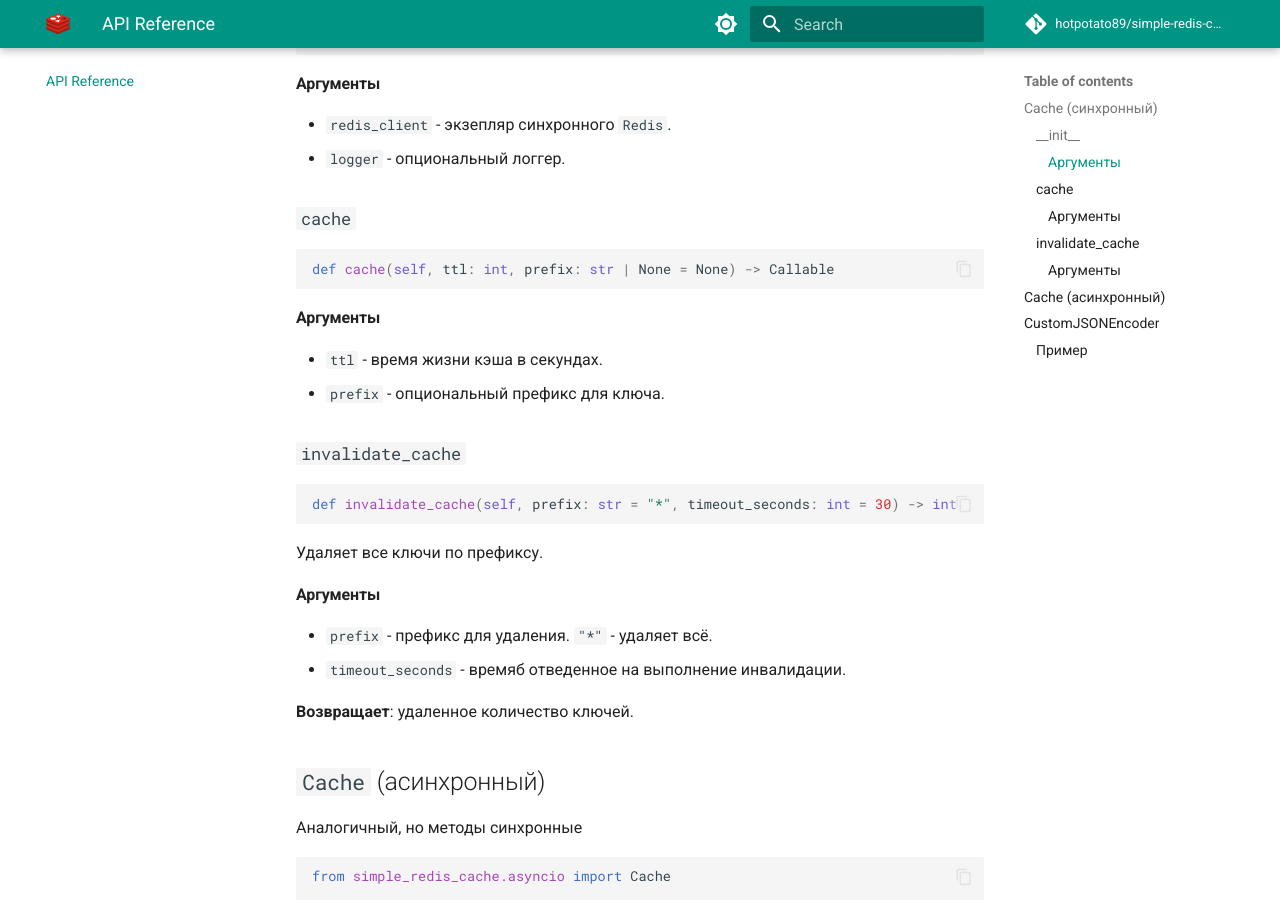
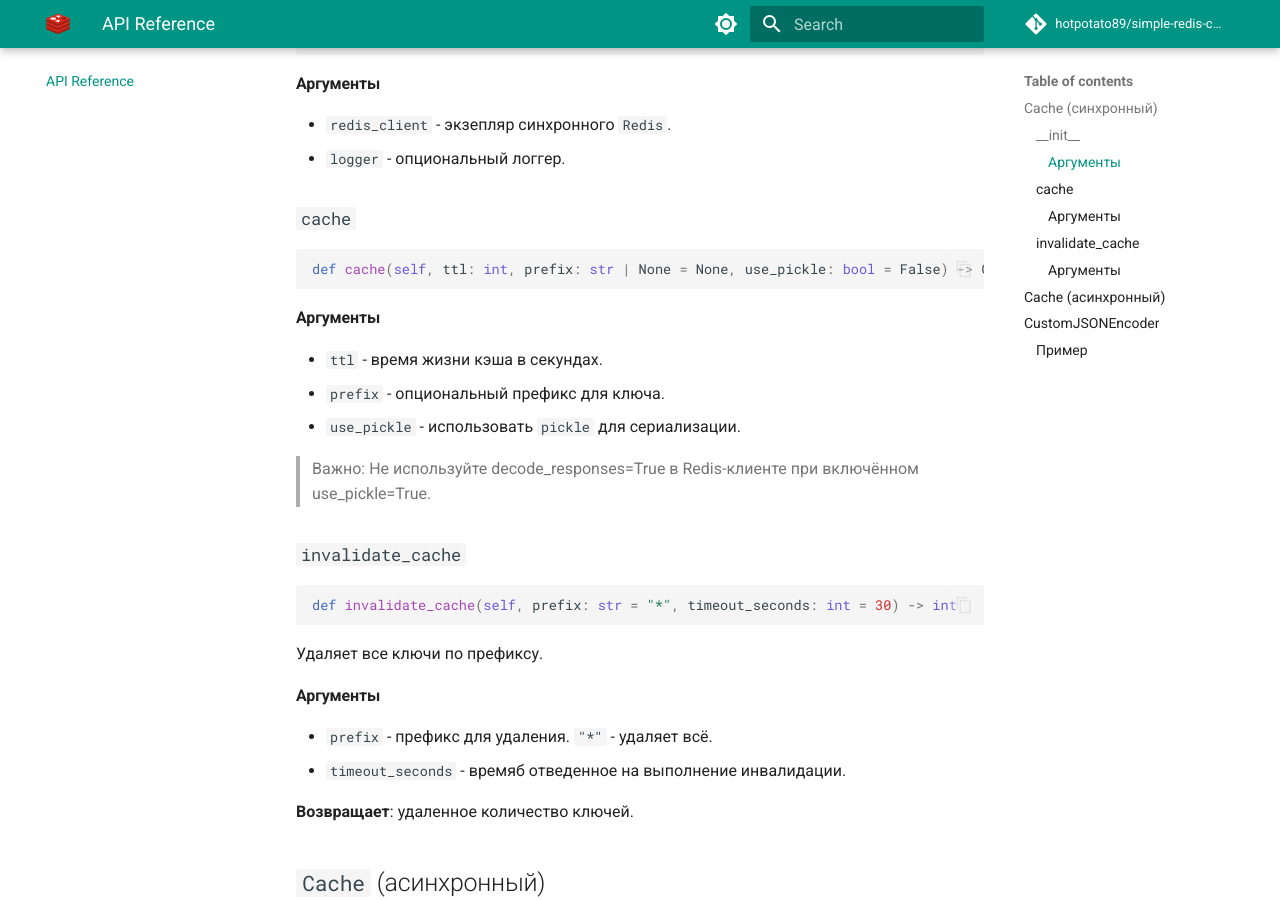
Before and after one commit to hotpotato89/simple-redis-cache, an MkDocs documentation site: the page built from docs/api.md, in a window 1280 px wide and 900 px high, scrolled down 310 px. Built offline with MkDocs 1.6.1 and Material for MkDocs 9.7.7, drawn with Linux system fonts in a browser that asks for light colours; comment, search, counter and statistics services are not loaded.

Commit message:
docs(api.md): info about pickle

````diff
--- a/docs/api.md
+++ b/docs/api.md
@@ -15,13 +15,16 @@ def __init__(self, redis_client: Redis, logger: Logger | None = None) -> None
 ### `cache`
 
 ```python
-def cache(self, ttl: int, prefix: str | None = None) -> Callable
+def cache(self, ttl: int, prefix: str | None = None, use_pickle: bool = False) -> Callable
 ```
 
 #### Аргументы
 
 * `ttl` - время жизни кэша в секундах.
 * `prefix` - опциональный префикс для ключа.
+* `use_pickle` - использовать `pickle` для сериализации.
+
+> Важно: Не используйте decode_responses=True в Redis-клиенте при включённом use_pickle=True.
 
 ### `invalidate_cache`
 
````
